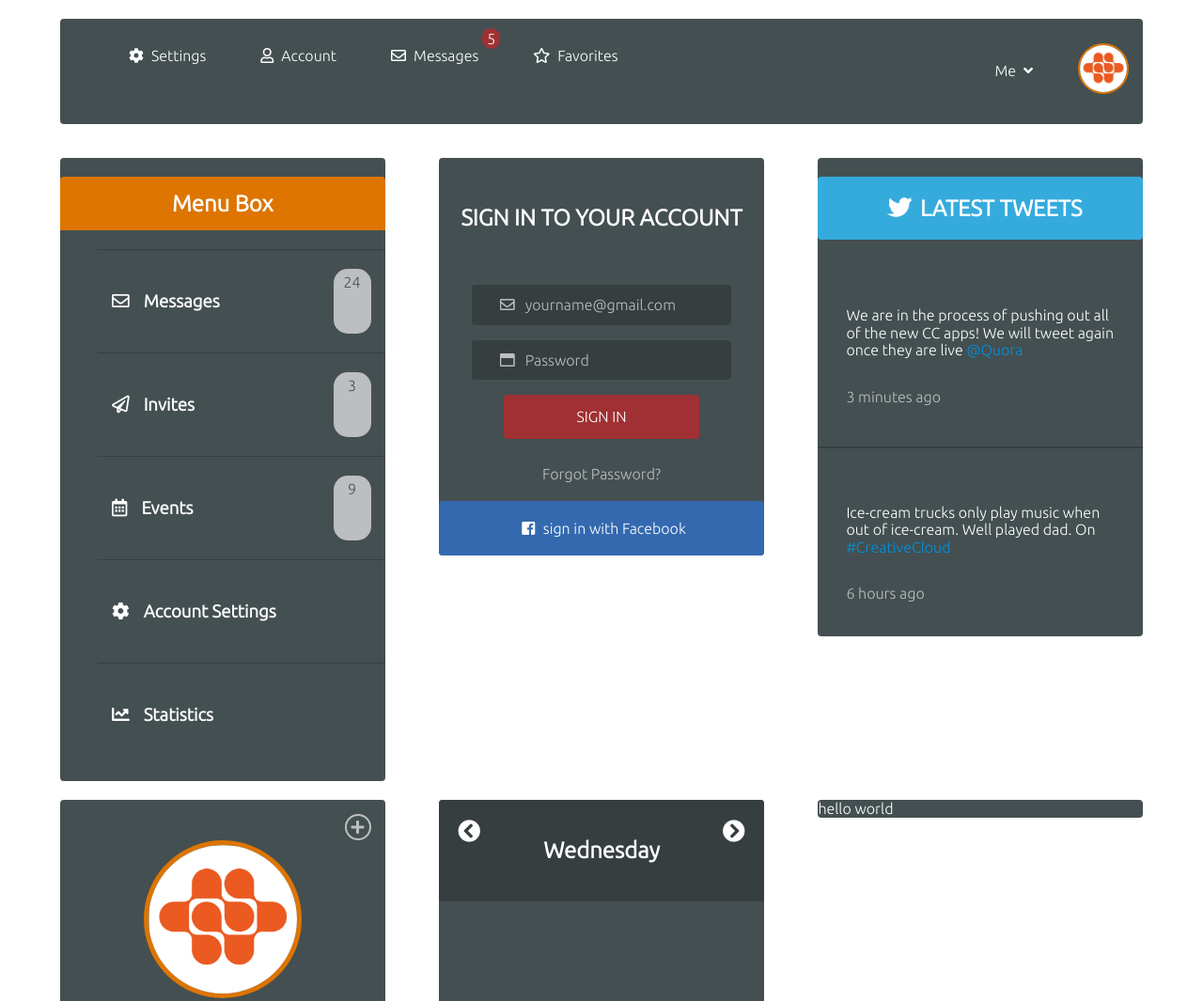
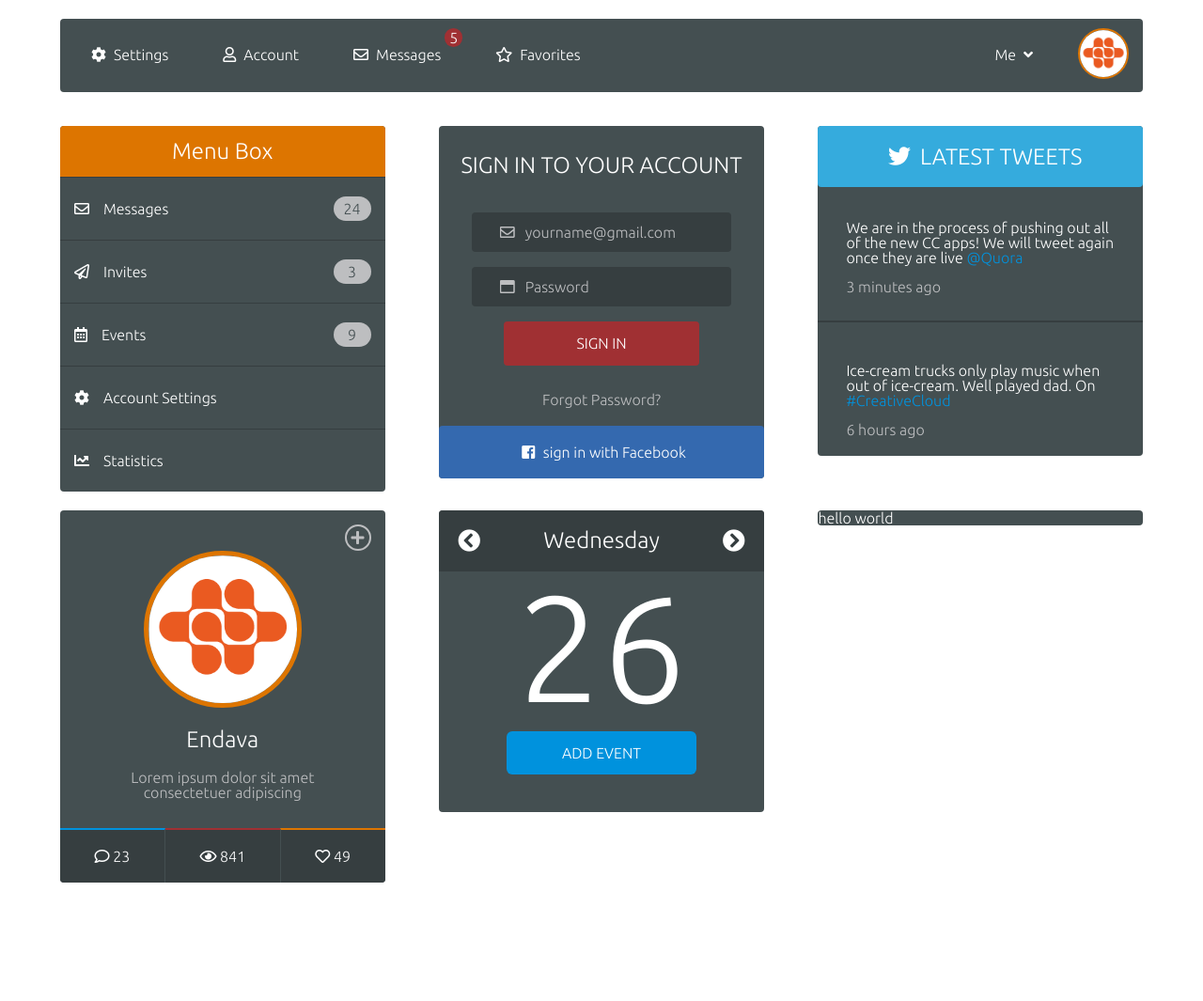
Before and after one commit to srodriguez20/html-css-Challenge, a plain HTML site: page index.html in a window 1280 px wide. Shown: the top 1065 px of the page at 94% size. After the commit the page ends 975 px from the top, so only its background shows below. Drawn offline with Linux system fonts and the light colour scheme.

Commit message:
correct link added

```diff
--- a/index.html
+++ b/index.html
@@ -5,7 +5,7 @@
   <meta charset="utf-8">
   <meta name="viewport" content="width=device-width, initial-scale=1">
   <link rel="stylesheet" type="text/css" href="normalize.css">
-  <link rel="stylesheet" href="/Html +css/reset.css">
+  <link rel="stylesheet" href="reset.css">
   <link href="https://fonts.googleapis.com/css?family=Ubuntu:300" rel="stylesheet">
   <link rel="stylesheet" href="https://use.fontawesome.com/releases/v5.6.3/css/all.css" integrity="sha384-UHRtZLI+pbxtHCWp1t77Bi1L4ZtiqrqD80Kn4Z8NTSRyMA2Fd33n5dQ8lWUE00s/"
     crossorigin="anonymous">
@@ -141,8 +141,6 @@
       hello world
     </section>
 
-
-
   </section>
 
 
```
